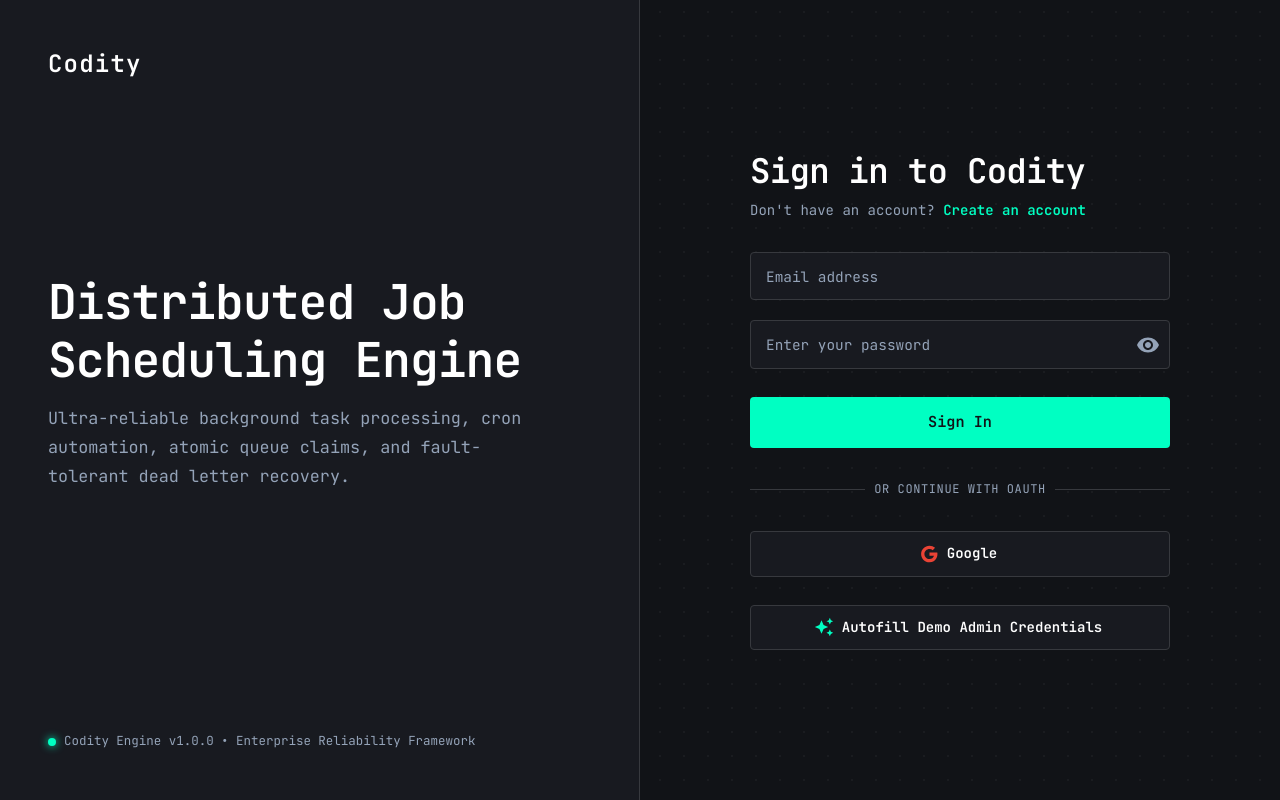
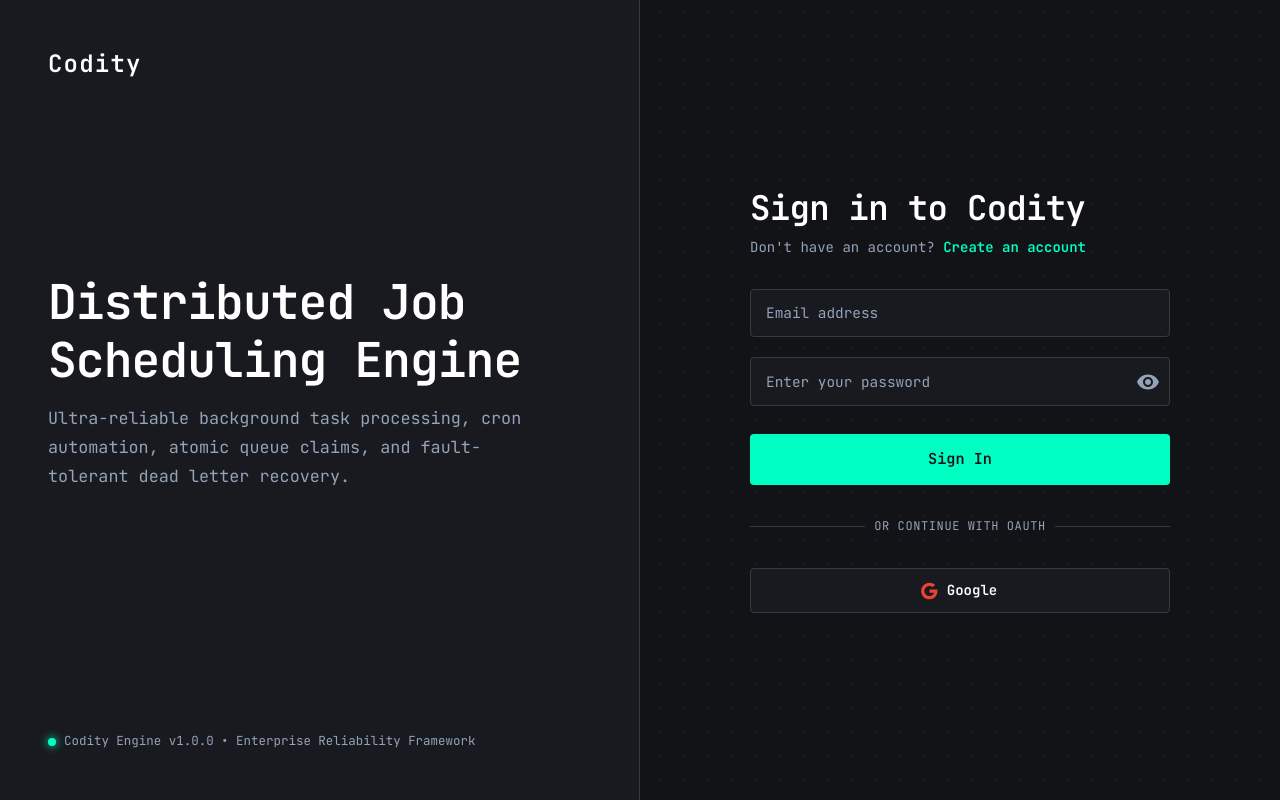
Before and after one commit to Ayush-AM/codity, a React (Vite) app in the folder frontend/: page /login in a window 1280 px wide. Built offline with nearby package versions, Linux system fonts and the light colour scheme; no server answers.

Commit message:
Remove Autofill Admin Credentials button

```diff
--- a/frontend/src/pages/Login.tsx
+++ b/frontend/src/pages/Login.tsx
@@ -16,7 +16,6 @@ import {
 import {
   Visibility,
   VisibilityOff,
-  AutoAwesome,
   FlashOn,
   Google,
 } from '@mui/icons-material';
@@ -84,11 +83,6 @@ export const Login: React.FC = () => {
     }
   };
 
-  const fillAdminCredentials = () => {
-    setEmail('admin@example.com');
-    setPassword('StrongP@ss123');
-    setIsRegister(false);
-  };
 
   const inputSx = {
     '& .MuiOutlinedInput-root': {
@@ -333,26 +327,6 @@ export const Login: React.FC = () => {
 
             </Box>
 
-            <Button
-              variant="outlined"
-              onClick={fillAdminCredentials}
-              startIcon={<AutoAwesome sx={{ color: '#00ffc2' }} />}
-              sx={{
-                color: '#ffffff',
-                borderColor: '#37393e',
-                borderRadius: '4px',
-                textTransform: 'none',
-                fontWeight: 700,
-                fontFamily: 'var(--font-mono)',
-                py: 1.2,
-                mt: 1,
-                boxShadow: 'none',
-                bgcolor: '#181A20',
-                '&:hover': { borderColor: '#00ffc2', color: '#00ffc2', bgcolor: '#181A20', boxShadow: 'none' }
-              }}
-            >
-              Autofill Demo Admin Credentials
-            </Button>
           </Box>
         </Box>
       </Box>
```
